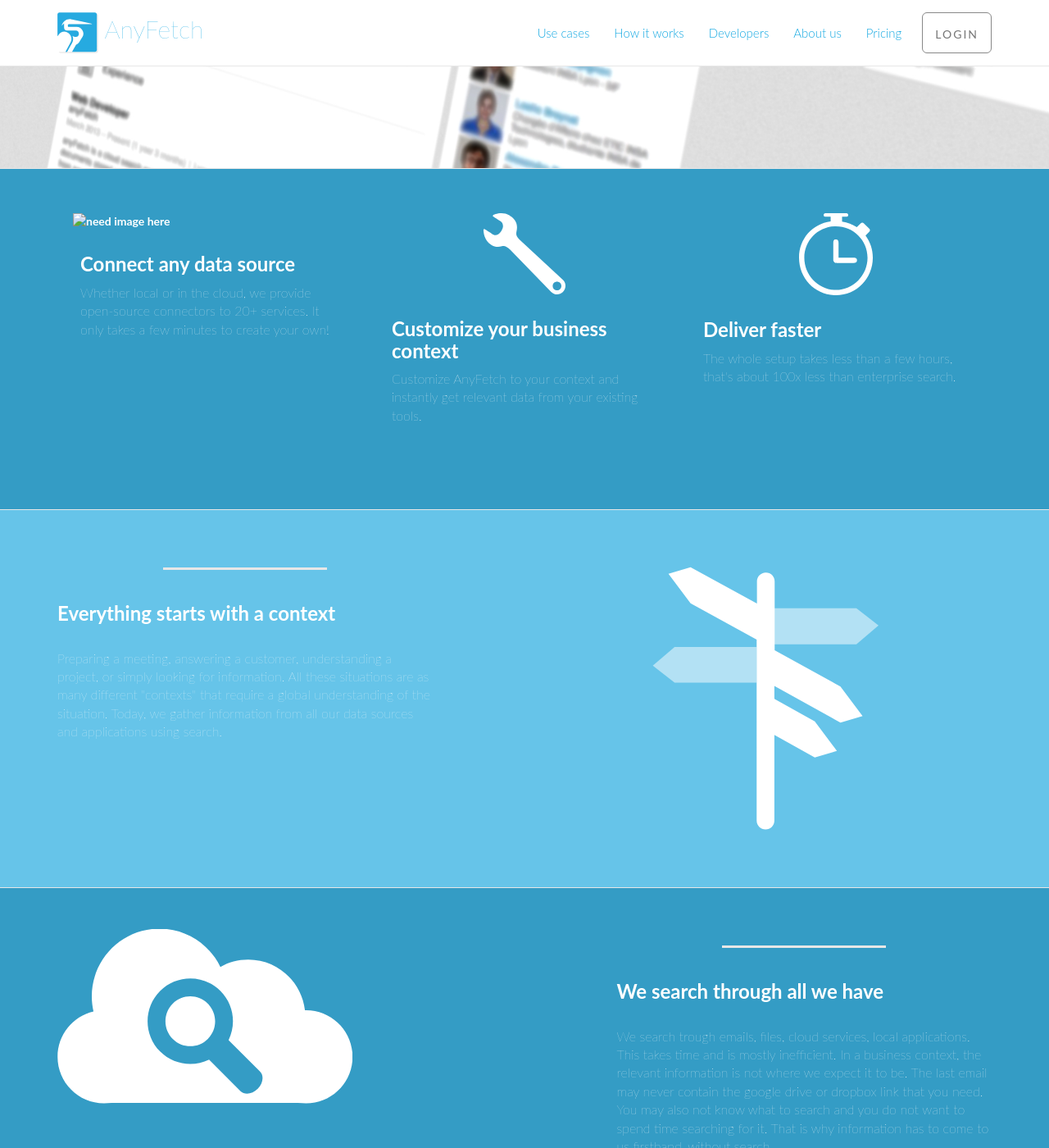
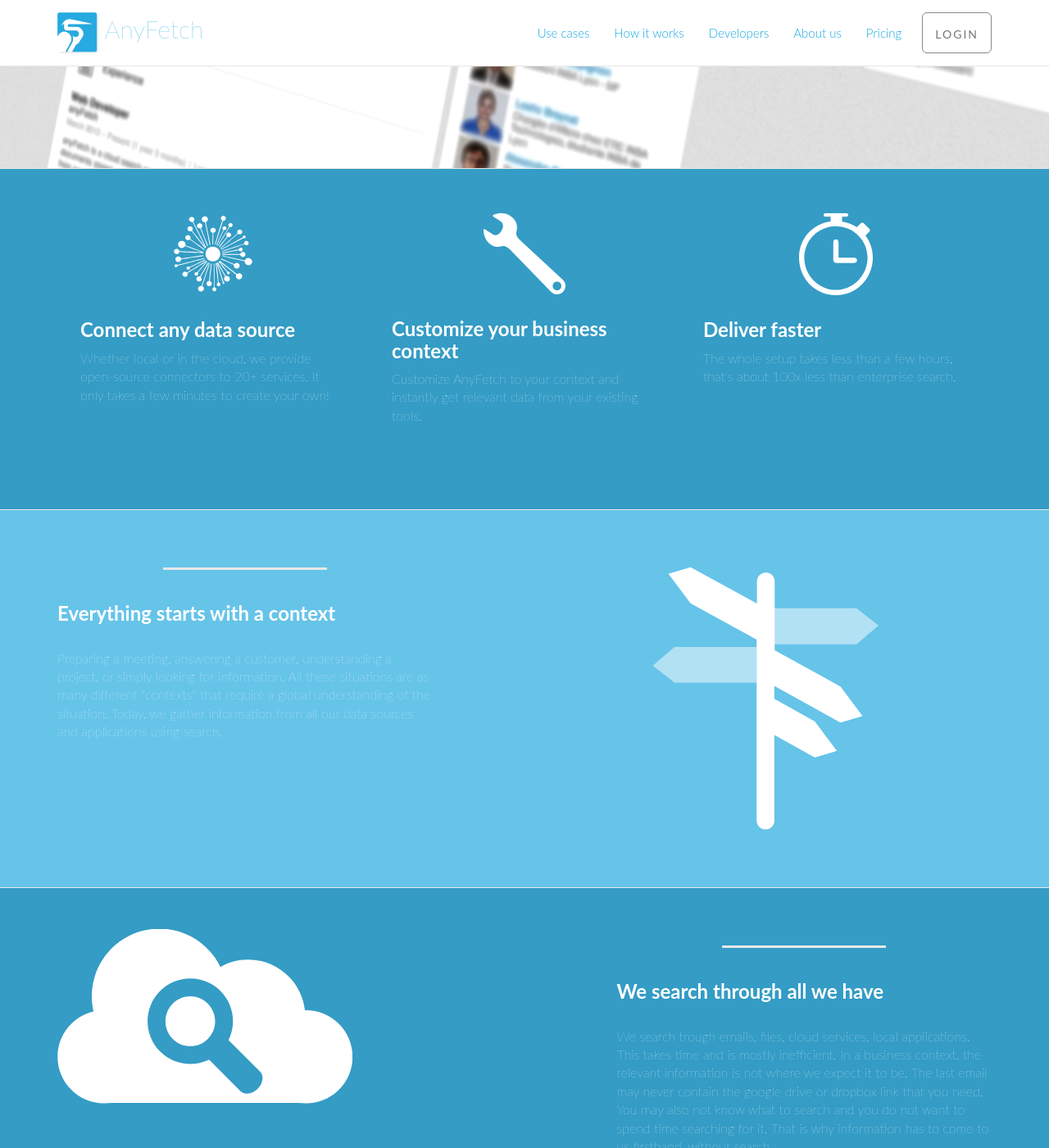
Before and after one commit to your-mom-noob/anyfetch.com, a Jekyll site: the page built from index.html, in a window 1280 px wide and 1400 px high, scrolled down 588 px. Shown: the whole window at 82% size. Built offline with Jekyll 4.4.1, drawn with Linux system fonts in a browser that asks for light colours; nearby versions of some CDN libraries; Markdown is read by kramdown in place of the engine named in the settings; some of the changed text lies outside the part shown.

Commit message:
pre-week end

```diff
--- a/_layouts/main.html
+++ b/_layouts/main.html
@@ -88,6 +88,8 @@
 
     <script src="https://ajax.googleapis.com/ajax/libs/jquery/1.11.0/jquery.min.js"></script>
     <script src="scripts/bootstrap.min.js"></script>
+    <script src="scripts/tools.js"></script>
+
 
 </body>
 
--- a/index.html
+++ b/index.html
@@ -34,7 +34,7 @@ css: index.css
 
 		<div class="col-sm-6 col-md-4">
 			<div class="thumbnail">
-	      <img src="" alt="need image here">
+				<img src="images/connections.svg">
 				<div class="caption">
 					<h3>Connect any data source</h3>
 					<p class="lead">Whether local or in the cloud, we provide open-source connectors to 20+ services. It only takes a few minutes to create your own!</p>
@@ -137,15 +137,26 @@ css: index.css
 
 		<div class="row">
 			<div class="col-lg-6">
-				<h2>TRY IT ONLINE</h2>
+				<h2>They love AnyFetch</h2>
 			</div>
 			<div class="col-lg-6">
 				<ul class="list-inline banner-social-buttons">
-					<li><a href="http://developers.anyfetch.com/" class="btn btn-default btn-lg"><i class="fa fa-github fa-fw"></i> <span class="network-name">Docs</span></a>
-					</li>
-					<li><a href="http://developers.anyfetch.com/guides/tutorials/hello-world.html" class="btn btn-default btn-lg"><i class="fa fa-linkedin fa-fw"></i> <span class="network-name">Demo</span></a>
+					<li><a href="use-cases.html" class="btn btn-default btn-lg"><i class="fa fa-github fa-fw"></i> <span class="network-name">Use cases</span></a>
 					</li>
 				</ul>
+			</div>
+		</div>
+		<br />
+		<br />
+		<div class="row">
+			<div class="col-lg-4 col-sm-4 partner-container">
+				<img class="partner-img" src="images/salesforce.png" >
+			</div>
+			<div class="col-lg-4 col-sm-4 partner-container">
+				<img class="partner-img" src="images/axa_white.png" >
+			</div>
+			<div class="col-lg-4 col-sm-4 partner-container">
+				<img class="partner-img" src="images/sopra_white.png" >
 			</div>
 		</div>
 
--- a/styles/style.css
+++ b/styles/style.css
@@ -133,6 +133,14 @@ a {
 	text-shadow: 2px 2px 3px rgba(0, 0, 0, 0.6);
 }
 
+.partner-container {
+	text-align: center;
+}
+
+.partner-img {
+	height: 80px;
+}
+
 @media (max-width: 767px) {
 	.intro-message {
 		padding-bottom: 15%;
--- a/use-cases.html
+++ b/use-cases.html
@@ -47,7 +47,7 @@ css: use-cases.css
 				</div><!--/span-->
 				<div class="col-4 col-sm-4 col-lg-4">
 					<a href="#" class="thumbnail">
-						<img src="http://placehold.it/250x400" alt="...">
+						<img src="images/screen_code.jpg" alt="...">
 					</a>
 				</div><!--/span-->
 			</div><!--/row-->
```
Also changed, not shown: images/axa.jpg (added), images/axa_white.png (added), images/connections.svg (added), images/salesforce.jpg (added), images/salesforce.png (added), images/screen_code.jpg (added), images/sopra.png (added), images/sopra_white.png (added). Lines whose indentation alone changed are shown as unchanged.
